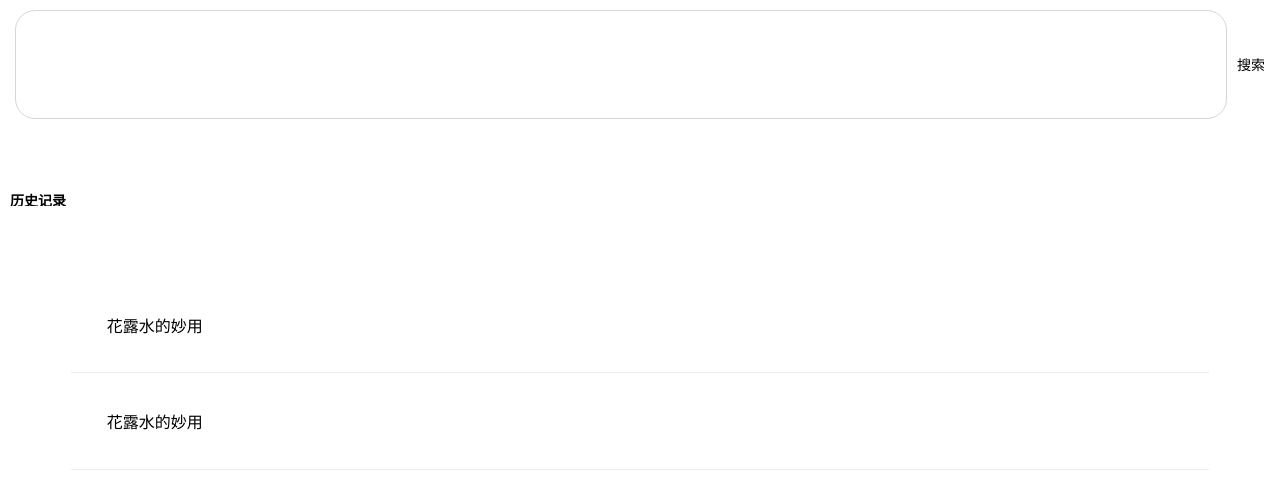
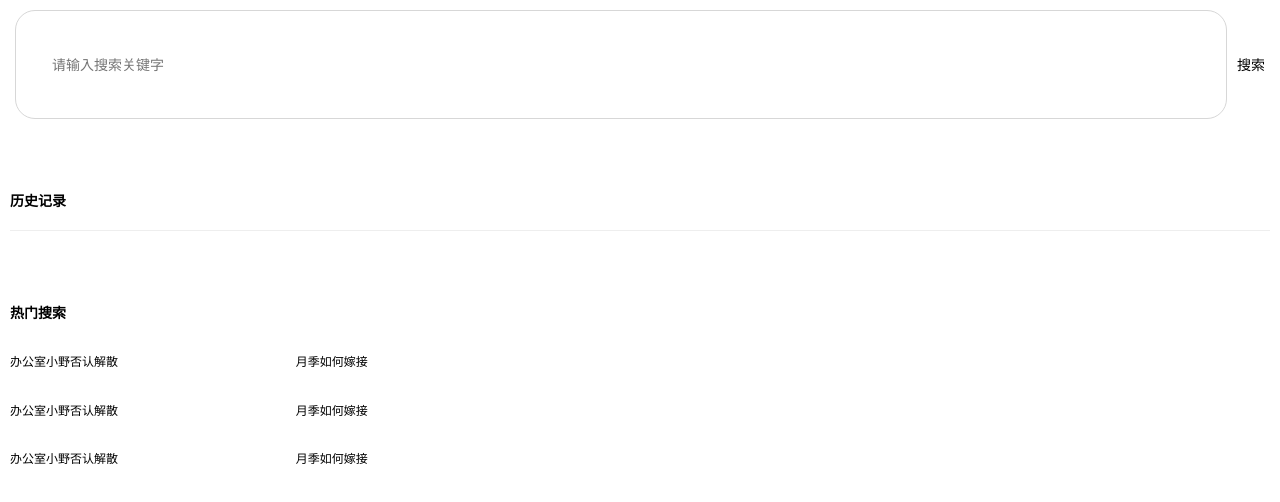
Before and after one commit to lyle0518/news, a Vue app: page /search in a window 1280 px wide. Shown: the top 502 px of the page. Built offline with nearby package versions, Linux system fonts and the light colour scheme; a small style sheet from the web is missing.

Commit message:
'完成搜索功能'

```diff
--- a/src/views/Search.vue
+++ b/src/views/Search.vue
@@ -1,15 +1,21 @@
 <template>
   <div class="box">
     <div class="nav">
-      <span class="iconfont iconjiantou2"></span>
-      <input type="text" />
+      <span class="iconfont iconjiantou2" @click="$router.back()"></span>
+      <input type="text" placeholder="请输入搜索关键字" v-model="value" @keyup.enter="handleSearch" />
       <span class="searchBtn">搜索</span>
       <span class="iconfont iconsearch"></span>
     </div>
     <div class="history">
+      <div class="his-text">
         <p>历史记录</p>
-      <span>美女</span>
-      <span>美女111</span>
+        <span class="iconfont iconicon-test" @click="handleDel"></span>
+      </div>
+      <div class="history-item">
+        <span v-for="(item, index) in history" :key="index" @click="handleRecord(item)">{{item}}</span>
+      </div>
+
+      <!-- <span>美女111</span> -->
     </div>
     <div class="hotSearch">
       <p>热门搜索</p>
@@ -28,36 +34,89 @@
         </li>
       </ul>
     </div>
-    <div class="result-layer">
-      <div class="result-item">
-        <p>花露水的妙用</p>
-        <span class="iconfont iconjiantou1"></span>
+    <div class="result-layer" v-if="showLayer">
+      <div v-for="(item,index) in list" :key="index">
+        <PostItem1 :data="item" v-if="item.type===1&&item.cover.length<3"></PostItem1>
+        <PostItem2 :data="item" v-if="item.type===1&&item.cover.length>=3"></PostItem2>
+        <PostItem3 :data="item" v-if="item.type===2"></PostItem3>
       </div>
-      <div class="result-item">
-        <p>花露水的妙用</p>
-        <span class="iconfont iconjiantou1"></span>
-      </div>
-      <div class="result-item">
-        <p>花露水的妙用</p>
-        <span class="iconfont iconjiantou1"></span>
-      </div>
-      <div class="result-item">
-        <p>花露水的妙用</p>
-        <span class="iconfont iconjiantou1"></span>
+      <div class="empty" v-if="list.length===0">
+        <p>没有找到你想要的内容</p>
       </div>
     </div>
   </div>
 </template>
 
 <script>
-export default {};
+import PostItem1 from "@/components/PostItem1";
+import PostItem2 from "@/components/PostItem2";
+import PostItem3 from "@/components/PostItem3";
+
+export default {
+  components: {
+    PostItem1,
+    PostItem2,
+    PostItem3
+  },
+  watch: {
+    value() {
+      if (this.value == "") {
+        this.showLayer = false;
+        this.list = [];
+      }
+    }
+  },
+  data() {
+    return {
+      value: "",
+      history: JSON.parse(localStorage.getItem("history")) || [],
+      showLayer: false,
+      list: []
+    };
+  },
+  methods: {
+    handleSearch() {
+      // console.log(this.value);
+      // 输入框为空阻止搜索请求
+      if (this.value == "") return;
+      this.history.unshift(this.value);
+      this.history = [...new Set(this.history)];
+      localStorage.setItem("history", JSON.stringify(this.history));
+      this.getList();
+      // 清空输入框
+      // this.value = "";
+    },
+    handleDel() {
+      this.history = [];
+      localStorage.removeItem("history");
+    },
+    handleRecord(item) {
+      this.value = item;
+      // 触发搜索请求
+    },
+    // 封装一个搜索请求
+    getList() {
+      this.$axios({
+        url: "/post_search",
+        params: {
+          keyword: this.value
+        }
+      }).then(res => {
+        this.showLayer = true;
+        const { data } = res.data;
+        // console.log(data);
+        this.list = data;
+      });
+    }
+  }
+};
 </script>
 
 <style lang='less' scoped>
 .box {
   padding: 10px;
   box-sizing: border-box;
-  position: relative;
+  // position: relative;
   .nav {
     position: relative;
     display: flex;
@@ -85,14 +144,23 @@ export default {};
   .history {
     border-bottom: 1px solid #eee;
     padding-bottom: 10px;
+    .his-text {
+      display: flex;
+      justify-content: space-between;
       p {
         font-size: 14px;
         font-weight: 700;
         margin-bottom: 10px;
       }
+      .iconicon-test {
+        font-size: 14px;
+      }
+    }
+    .history-item {
       span {
         font-size: 12px;
         margin-right: 30px;
+      }
     }
   }
   .hotSearch {
@@ -118,7 +186,8 @@ export default {};
     left: 0;
     width: 100%;
     overflow-y: auto;
-    padding: 20/360 * 100vw;
+    height: 100%;
+    padding: 20/360 * 100vw 0;
     background-color: #fff;
     box-sizing: border-box;
     .result-item {
@@ -135,5 +204,11 @@ export default {};
       }
     }
   }
+  .empty {
+    text-align: center;
+    font-size: 16px;
+    color: #999;
+    line-height: 2;
+  }
 }
 </style>
```
Lines whose indentation alone changed are shown as unchanged.
